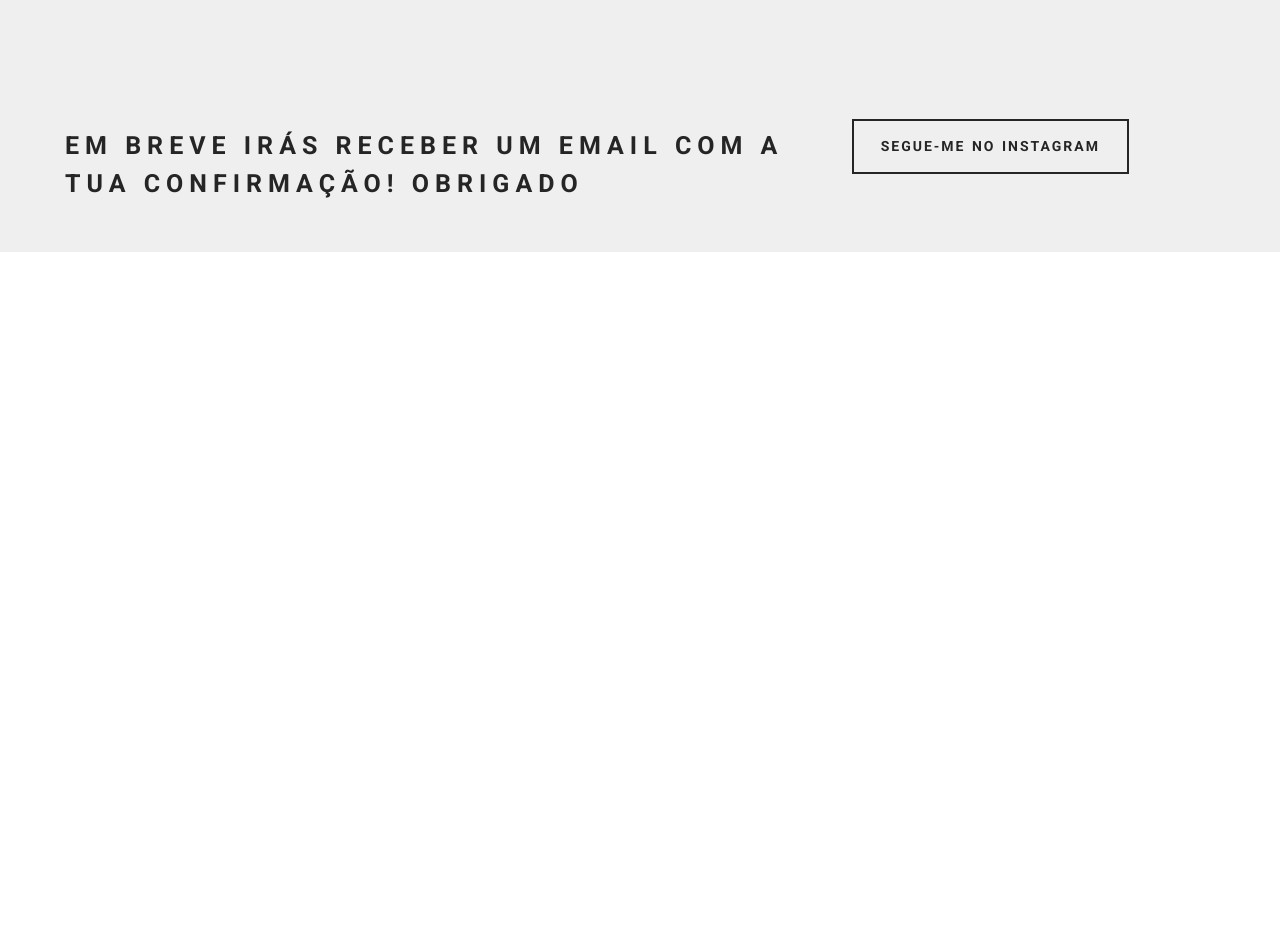
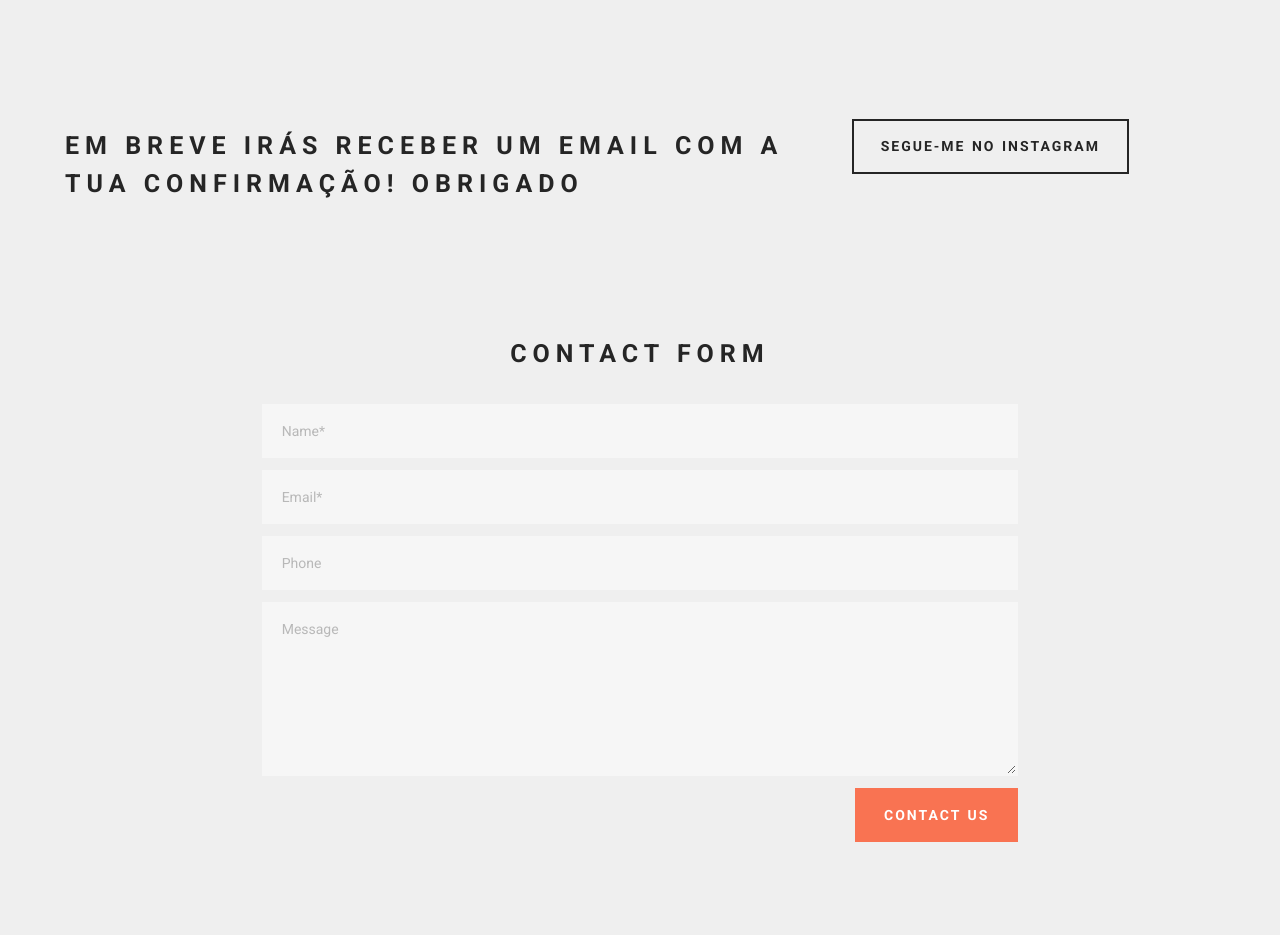
Before and after one commit to moonspacebyluana/moonspacebyluana.github.io, a plain HTML site: page page1.html in a window 1280 px wide. Shown: the part 606-1541 px from the top of the page. Before the commit the page ends 858 px from the top, so only its background shows below. Drawn offline with Linux system fonts and the light colour scheme.

Commit message:
create github pages

```diff
--- a/page1.html
+++ b/page1.html
@@ -32,7 +32,7 @@
                             <div class="hide" data-form-alert-success="true">Obrigado por te inscreveres! Falaremos em breve!!</div>
                         </div>
                         <form action="https://mobirise.com/" method="post" data-form-title="INSCREVE-TE AQUI">
-                            <input type="hidden" value="YHG6X9XHarrrue10U7xVBype2Dmtw4wpvc1Z+/B1Gc//lIaW1UnMiwKjIrCH5TwlDxv1Qtc3uJQgPZek9YGKk+naO3L8Zb1TPVWOhXHeUaHW7DJ+G6+VtO0o0lgJRsy9" data-form-email="true">
+                            <input type="hidden" value="VpEA4DM6mRLyxEYHa5puXBycR7uqrYVWYA8oVjtEcjp3ChB8vaDWCSwmxgx8w4XfnAl1w8sRGJduR/Y7aLLl8aqqc6S4PE/dwzXNIZCcPfp2e9QEqpGSw7w01+1fCnRN" data-form-email="true">
                             <div class="form-group">
                                 <input type="text" class="form-control" name="name" required="" placeholder="NOME" data-form-field="Name">
                             </div>
@@ -54,7 +54,7 @@
     </div>
 </section>
 
-<section class="engine"><a href="https://mobiri.se/s">bootstrap theme</a></section><section class="mbr-section mbr-section--relative mbr-section--short-paddings" id="msg-box2-3" data-rv-view="673" style="background-color: rgb(239, 239, 239);">
+<section class="engine"><a href="https://mobiri.se/g">build a site</a></section><section class="mbr-section mbr-section--relative mbr-section--short-paddings" id="msg-box2-3" data-rv-view="673" style="background-color: rgb(239, 239, 239);">
 
 
 
@@ -80,6 +80,42 @@
 
 </section>
 
+<section class="mbr-section mbr-section--relative mbr-section--fixed-size" id="form1-4" data-rv-view="676" style="background-color: rgb(239, 239, 239);">
+
+    <div class="mbr-section__container mbr-section__container--std-padding container" style="padding-top: 93px; padding-bottom: 93px;">
+        <div class="row">
+            <div class="col-sm-12">
+                <div class="row">
+                    <div class="col-sm-8 col-sm-offset-2" data-form-type="formoid">
+                        <div class="mbr-header mbr-header--center mbr-header--std-padding">
+                            <h2 class="mbr-header__text">CONTACT FORM</h2>
+                        </div>
+                        <div data-form-alert="true">
+                            <div class="hide" data-form-alert-success="true">Thanks for filling out form!</div>
+                        </div>
+                        <form action="https://mobirise.com/" method="post" data-form-title="CONTACT FORM">
+                            <input type="hidden" value="weg91wD4icbjku5WUfd+ISyFAPCYFtzlHhGkMBlAP475MIo+XtWHwzi8Bdm1W4IukJxyYNNmLdIPxzTgtYW7vIuTnrQP2zhzd8xbUdGSLtwkSbsNj4m7UW4EaNkhQfBW" data-form-email="true">
+                            <div class="form-group">
+                                <input type="text" class="form-control" name="name" required="" placeholder="Name*" data-form-field="Name">
+                            </div>
+                            <div class="form-group">
+                                <input type="email" class="form-control" name="email" required="" placeholder="Email*" data-form-field="Email">
+                            </div>
+                            <div class="form-group">
+                                <input type="tel" class="form-control" name="phone" placeholder="Phone" data-form-field="Phone">
+                            </div>
+                            <div class="form-group">
+                                <textarea class="form-control" name="message" rows="7" placeholder="Message" data-form-field="Message"></textarea>
+                            </div>
+                            <div class="mbr-buttons mbr-buttons--right"><button type="submit" class="mbr-buttons__btn btn btn-lg btn-danger">CONTACT US</button></div>
+                        </form>
+                    </div>
+                </div>
+            </div>
+        </div>
+    </div>
+</section>
+
 
   <script src="assets/web/assets/jquery/jquery.min.js"></script>
   <script src="assets/bootstrap/js/bootstrap.min.js"></script>
```
Also changed, not shown: index.html (+1 -1 lines), 1 other file.
